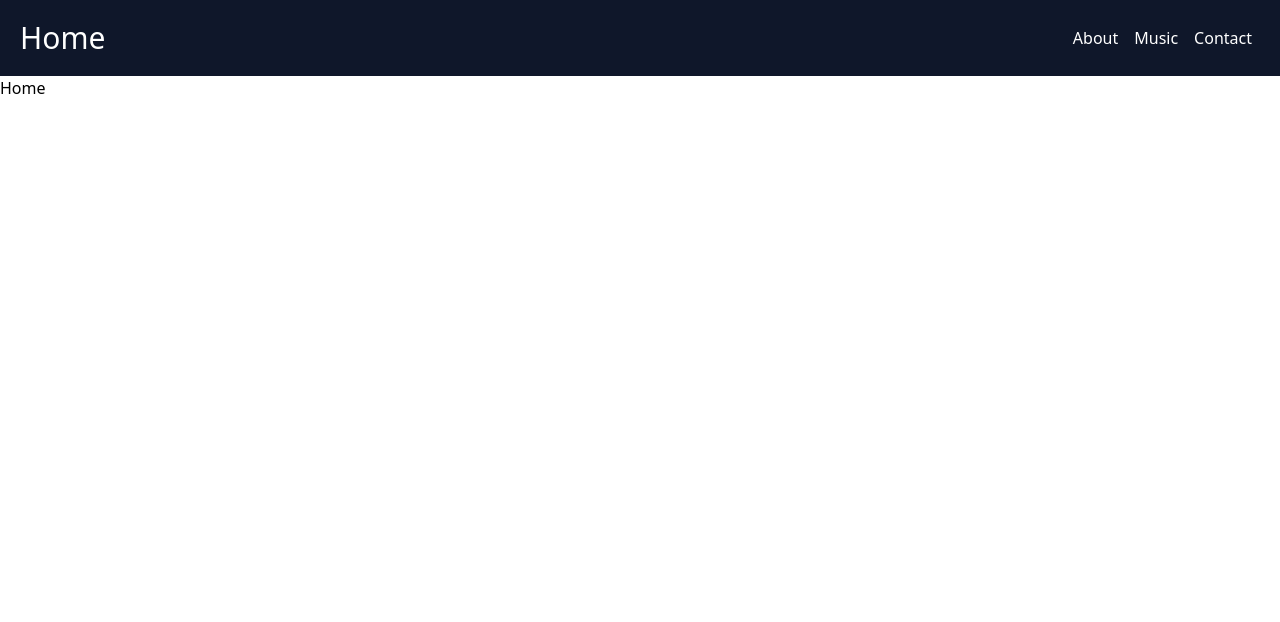
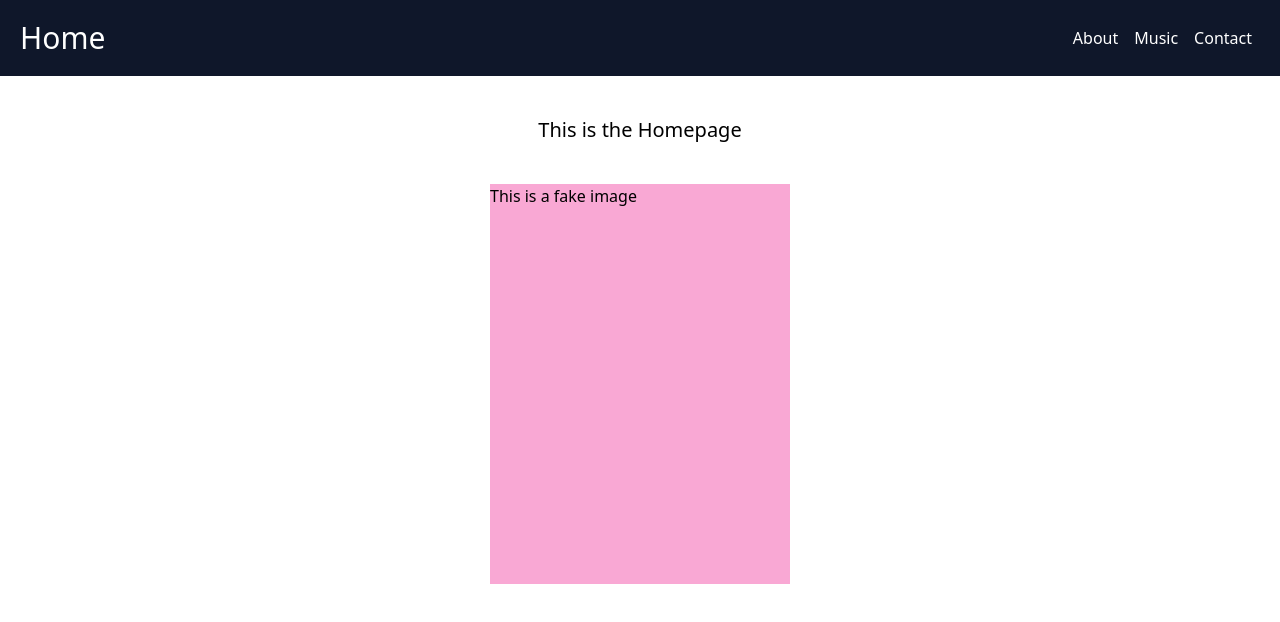
Before and after one commit to johnobriendev/reactNav, a React (Vite) app: page / in a window 1280 px wide. Shown: the top 622 px of the page. Built offline with nearby package versions, Linux system fonts and the light colour scheme.

Commit message:
add fake image and style to homepage

```diff
--- a/src/components/Home.jsx
+++ b/src/components/Home.jsx
@@ -1,5 +1,8 @@
 export default function Home(){
     return(
-        <div className="">Home</div>
+        <div className="w-full h-full flex flex-col gap-10 items-center py-10 px-2">
+            <h1 className="text-xl">This is the Homepage</h1>
+            <div className="h-[400px] min-w-[300px] max-w-[400px] bg-pink-300">This is a fake image</div>
+        </div>
     )
 }
--- a/src/index.css
+++ b/src/index.css
@@ -6,3 +6,7 @@
 /* .active{
     background-color: blue;
 } */
+*{
+    padding: 0;
+    margin: 0;
+}
```
